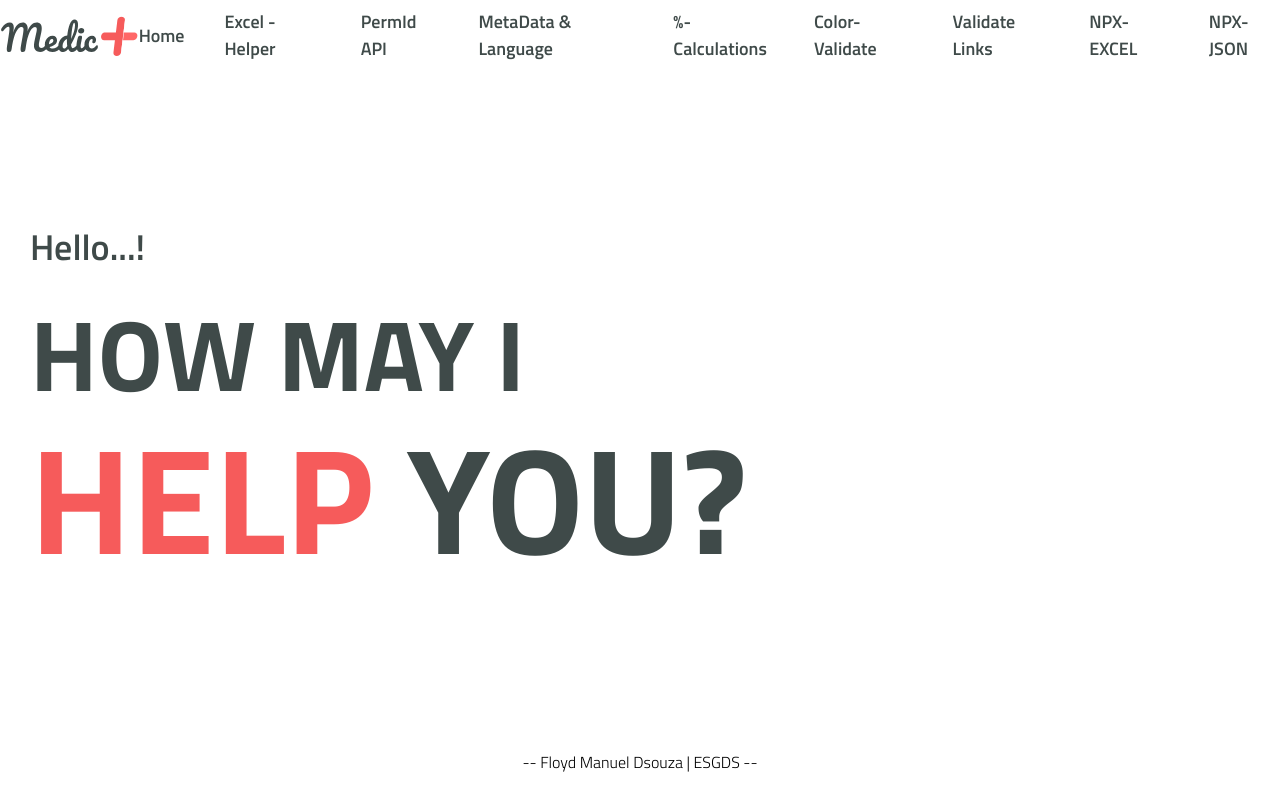
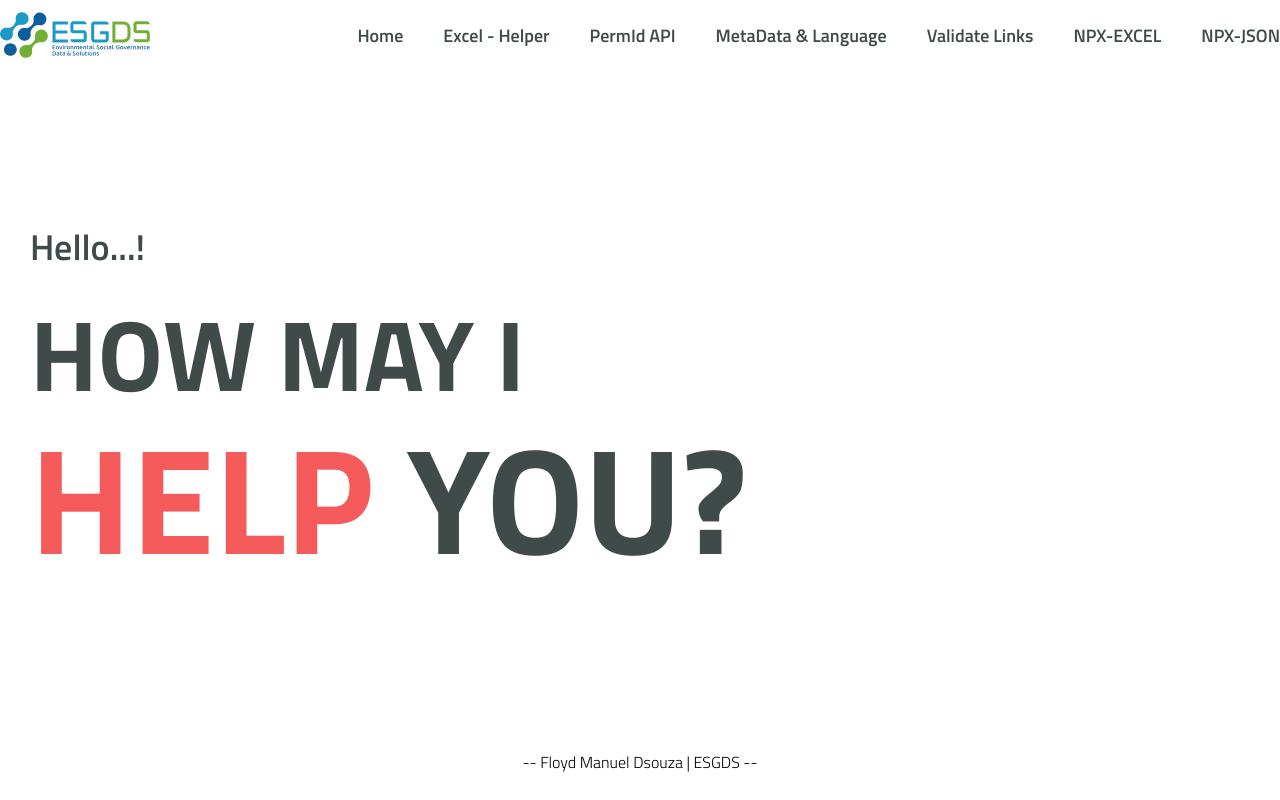
Before and after one commit to floyd-2499/mdb-automation, a React (Create React App) app: page / in a window 1280 px wide. Built offline with nearby package versions, Linux system fonts and the light colour scheme.

Commit message:
Add logo

```diff
--- a/src/view/layout/header/index.js
+++ b/src/view/layout/header/index.js
@@ -31,12 +31,12 @@ const Header = () => {
                 {/* <a href={uris.fieldMapper} className={styles["header-nav"]}>
                     Client Mapping
                 </a> */}
-                <a href={uris.fieldCalculations} className={styles["header-nav"]}>
+                {/* <a href={uris.fieldCalculations} className={styles["header-nav"]}>
                     %-Calculations
-                </a>
-                <a href={uris.colorExcel} className={styles["header-nav"]}>
+                </a> */}
+                {/* <a href={uris.colorExcel} className={styles["header-nav"]}>
                     Color-Validate
-                </a>
+                </a> */}
                 <a href={uris.validateLinks} className={styles["header-nav"]}>
                     Validate Links
                 </a>
--- a/src/view/widgets/logo/index.js
+++ b/src/view/widgets/logo/index.js
@@ -1,11 +1,12 @@
 import React from "react";
 import uris from "../../../config/uris/uris";
 import styles from "./styles.module.scss";
+import Logo from "../../assets/Logo.svg"
 
 const LogoMain = () => {
     return (
         <a className={styles["logo-wrapper"]} href={uris.home}>
-            <svg
+            {/* <svg
                 xmlns="http://www.w3.org/2000/svg"
                 width="100"
                 height="33"
@@ -81,7 +82,8 @@ const LogoMain = () => {
                         <rect width="100" height="33" fill="white" />
                     </clipPath>
                 </defs>
-            </svg>
+            </svg> */}
+            <img src={Logo} alt="ESGDS Logo" />
         </a>
     );
 };
--- a/src/view/widgets/logo/styles.module.scss
+++ b/src/view/widgets/logo/styles.module.scss
@@ -2,9 +2,17 @@
     width: 100%;
     height: 100%;
     margin: auto;
+    display: flex;
+    align-items: center;
+    justify-content: center;
 
     svg {
         width: 100%;
         height: 100%;
     }
+
+    img {
+        width: 150px;
+        height: auto;
+    }
 }
```
Also changed, not shown: src/view/assets/Logo.svg (added).
